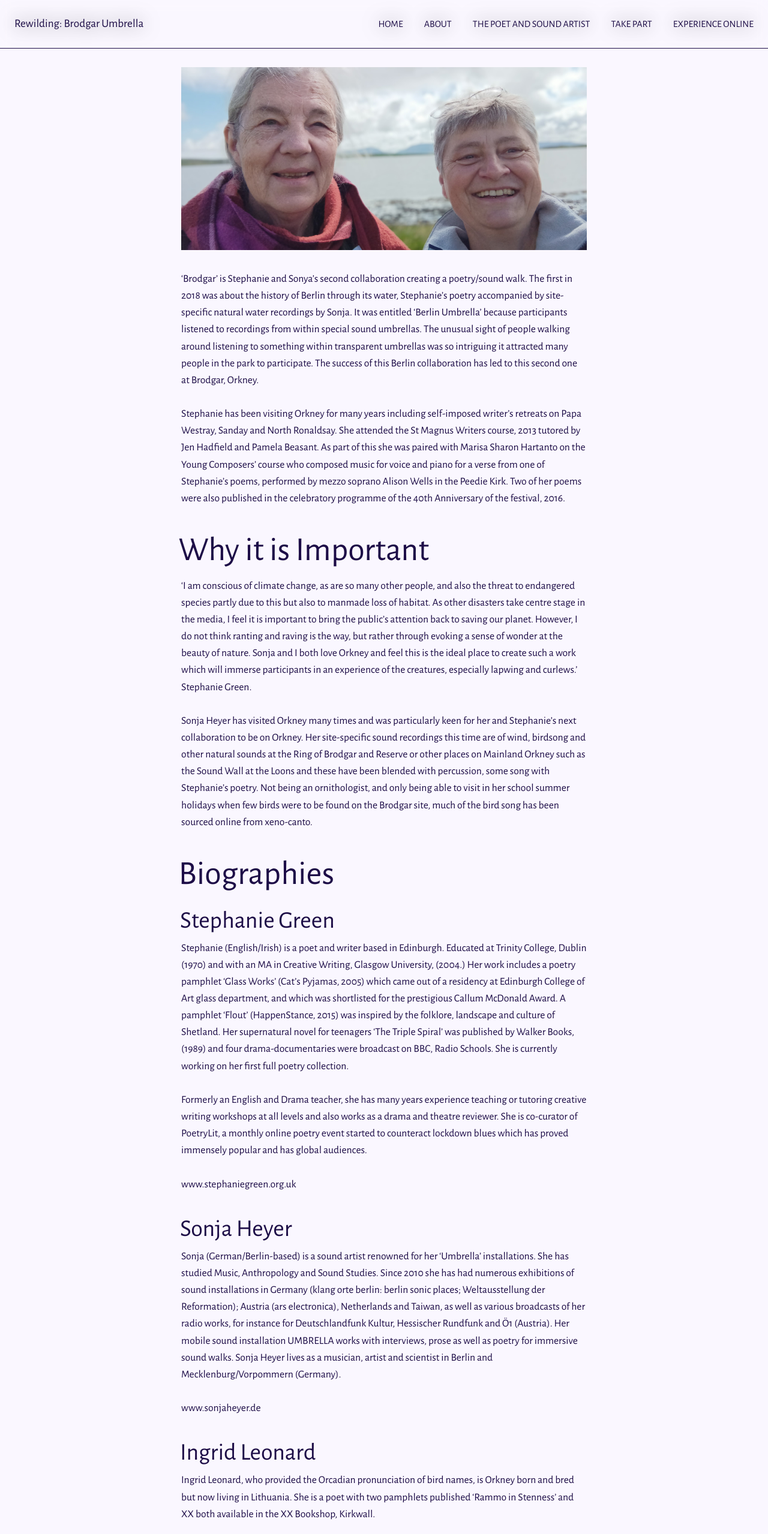
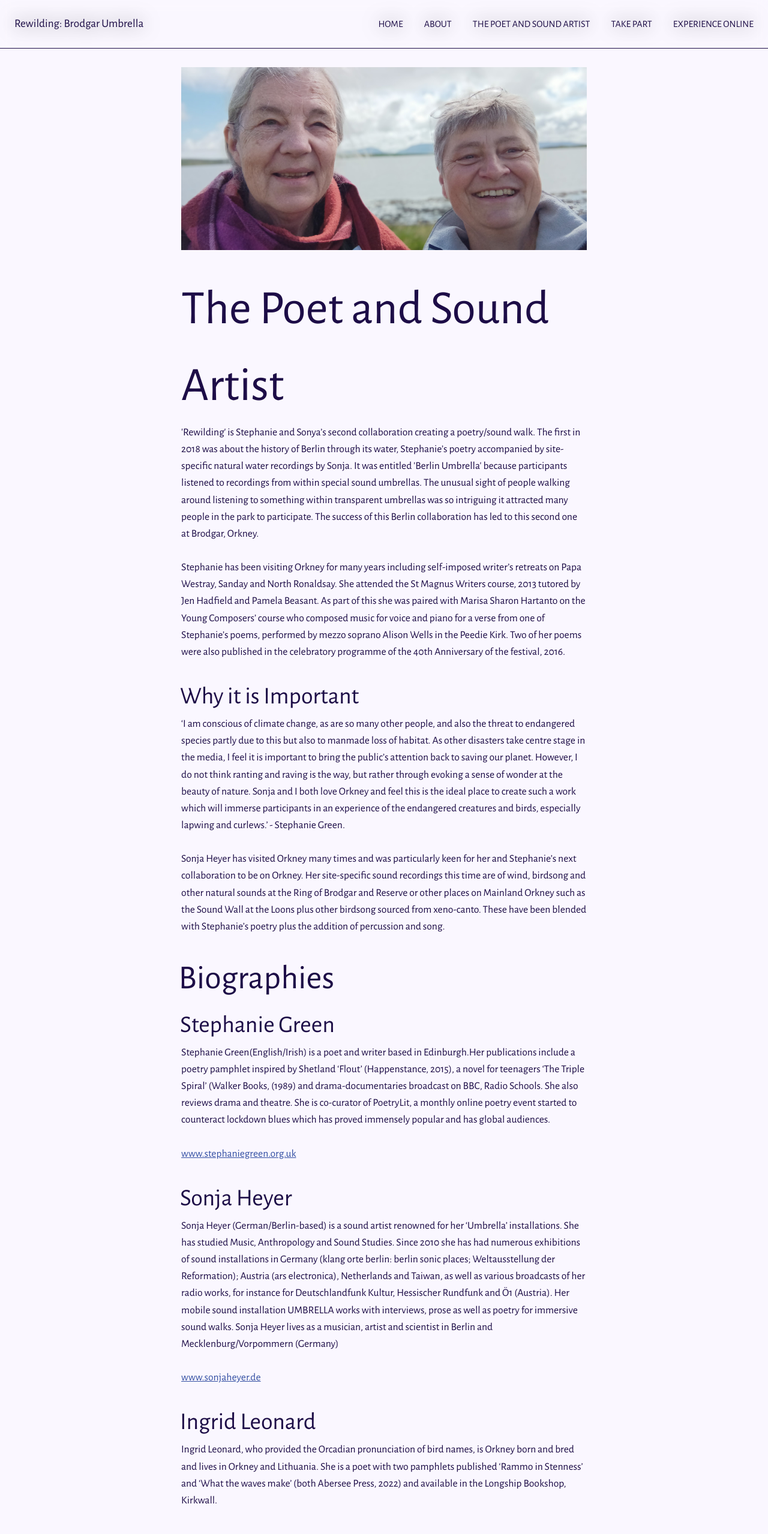
Before and after one commit to empowermint/brodgar, a Next.js app: page /poet-sound-artist in a window 1280 px wide. Shown: the top 2558 px of the page at 60% size. Built offline with nearby package versions, Linux system fonts and the light colour scheme.

Commit message:
Update page content

```diff
--- a/pages/poet-sound-artist.mdx
+++ b/pages/poet-sound-artist.mdx
@@ -13,39 +13,39 @@ export const meta = {
   alt="Stephanie Green (poet) and Sonja Heyer (sound artist) at the RSPB Reserve, Brodgar, Orkney, July 2022."
 />
 
-‘Brodgar’ is Stephanie and Sonya’s second collaboration creating a poetry/sound walk. The first in 2018 was about the history of Berlin through its water, Stephanie’s poetry accompanied by site-specific natural water recordings by Sonja. It was entitled ‘Berlin Umbrella’ because participants listened to recordings from within special sound umbrellas. The unusual sight of people walking around listening to something within transparent umbrellas was so intriguing it attracted many people in the park to participate. The success of this Berlin collaboration has led to this second one at Brodgar, Orkney.
+# The Poet and Sound Artist
 
-Stephanie has been visiting Orkney for many years including self-imposed writer’s retreats on Papa Westray, Sanday and North Ronaldsay. She attended the St Magnus Writers course, 2013 tutored by Jen Hadfield and Pamela Beasant. As part of this she was paired with Marisa Sharon Hartanto on the Young Composers’ course who composed music for voice and piano for a verse from one of Stephanie’s  poems, performed by mezzo soprano Alison Wells in the Peedie Kirk. Two of her poems were also published in the celebratory programme of the 40th Anniversary of the festival, 2016.
+'Rewilding' is Stephanie and Sonya’s second collaboration creating a poetry/sound walk. The first in 2018 was about the history of Berlin through its water, Stephanie’s poetry accompanied by site-specific natural water recordings by Sonja. It was entitled 'Berlin Umbrella' because participants listened to recordings from within special sound umbrellas. The unusual sight of people walking around listening to something within transparent umbrellas was so intriguing it attracted many people in the park to participate. The success of this Berlin collaboration has led to this second one at Brodgar, Orkney.
 
-## Why it is Important
+Stephanie has been visiting Orkney for many years including self-imposed writer’s retreats on Papa Westray, Sanday and North Ronaldsay. She attended the St Magnus Writers course, 2013 tutored by Jen Hadfield and Pamela Beasant. As part of this she was paired with Marisa Sharon Hartanto on the Young Composers’ course who composed music for voice and piano for a verse from one of Stephanie’s poems, performed by mezzo soprano Alison Wells in the Peedie Kirk. Two of her poems were also published in the celebratory programme of the 40th Anniversary of the festival, 2016.
 
-‘I am conscious of climate change, as are so many other people, and also the threat to  endangered species partly due to this but also to manmade loss of habitat.  As other disasters take centre stage in the media, I feel it is important to bring the public’s attention back to saving our planet. However, I do not think ranting and raving is the way, but rather through evoking a sense of wonder at the beauty of nature. Sonja and I both love Orkney and feel this is the ideal place to create such a work which will immerse participants in an experience of the creatures, especially lapwing and curlews.’ Stephanie Green.
+### Why it is Important
 
-Sonja Heyer has visited Orkney many times and was particularly keen for her and Stephanie’s next collaboration to be on Orkney. Her site-specific sound recordings this time are of wind, birdsong and other natural sounds at the Ring of Brodgar and Reserve or other places on Mainland Orkney such as the Sound Wall at the Loons and these have been blended with percussion, some song with Stephanie’s poetry. Not being an ornithologist, and only being able to visit in her school summer holidays when few birds were to be found on the Brodgar site, much of the bird song has been sourced online from xeno-canto.
+‘I am conscious of climate change, as are so many other people, and also the threat to  endangered species partly due to this but also to manmade loss of habitat.  As other disasters take centre stage in the media, I feel it is important to bring the public’s attention back to saving our planet. However, I do not think ranting and raving is the way, but rather through evoking a sense of wonder at the beauty of nature. Sonja and I both love Orkney and feel this is the ideal place to create such a work which will immerse participants in an experience of the endangered creatures and birds, especially lapwing and curlews.’ - Stephanie Green.
+
+Sonja Heyer has visited Orkney many times and was particularly keen for her and Stephanie’s next collaboration to be on Orkney. Her site-specific sound recordings this time are of wind, birdsong and other natural sounds at the Ring of Brodgar and Reserve or other places on Mainland Orkney such as the Sound Wall at the Loons plus other birdsong sourced from xeno-canto. These have been blended with Stephanie’s poetry plus the addition of  percussion and song.
 
 ## Biographies
 
 ### Stephanie Green
 
-Stephanie (English/Irish) is a poet and writer based in Edinburgh. Educated at Trinity College, Dublin (1970) and with an MA in Creative Writing, Glasgow University, (2004.)  Her work includes a poetry pamphlet ‘Glass Works’ (Cat’s Pyjamas, 2005) which came out of a residency at Edinburgh College of Art glass department, and which was shortlisted for the prestigious Callum McDonald Award. A pamphlet ‘Flout’ (HappenStance, 2015) was inspired by the folklore, landscape and culture of Shetland.  Her supernatural novel for teenagers ‘The Triple Spiral’ was published by Walker Books, (1989) and four drama-documentaries were broadcast on BBC, Radio Schools. She is currently working on her first full poetry collection.
+Stephanie Green(English/Irish) is a poet and writer based in Edinburgh.Her publications include a poetry pamphlet inspired by Shetland  ‘Flout’ (Happenstance, 2015), a novel for teenagers ‘The Triple Spiral’ (Walker Books, (1989) and drama-documentaries  broadcast on BBC, Radio Schools. She also reviews drama and theatre.  She is co-curator of PoetryLit, a monthly online poetry event started to counteract lockdown blues which has proved immensely popular and has global audiences.
 
-Formerly an English and Drama teacher, she has many years experience teaching or tutoring creative writing workshops at all levels and also works as a drama and theatre reviewer. She is co-curator of PoetryLit, a monthly online poetry event started to counteract lockdown blues which has proved immensely popular and has global audiences.
-
-www.stephaniegreen.org.uk
+[www.stephaniegreen.org.uk](http://www.stephaniegreen.org.uk)
 
 ### Sonja Heyer
 
-Sonja (German/Berlin-based) is a sound artist renowned for her ‘Umbrella’ installations. She has studied Music, Anthropology and Sound Studies. Since 2010 she has had numerous exhibitions of sound installations in Germany (klang orte berlin: berlin sonic places; Weltausstellung der Reformation); Austria (ars electronica), Netherlands and Taiwan, as well as various broadcasts of her radio works, for instance for Deutschlandfunk Kultur, Hessischer Rundfunk and Ö1 (Austria). Her mobile sound installation UMBRELLA works with interviews, prose as well as poetry for immersive sound walks. Sonja Heyer lives as a musician, artist and scientist in Berlin and Mecklenburg/Vorpommern (Germany).
+Sonja Heyer (German/Berlin-based) is a sound artist renowned for her ‘Umbrella’ installations. She has studied Music, Anthropology and Sound Studies. Since 2010 she has had numerous exhibitions of sound installations in Germany (*klang orte berlin: berlin sonic places; Weltausstellung der Reformation*); Austria (*ars electronica*), Netherlands and Taiwan, as well as various broadcasts of her radio works, for instance for Deutschlandfunk Kultur, Hessischer Rundfunk and Ö1 (Austria). Her mobile sound installation UMBRELLA works with interviews, prose as well as poetry for immersive sound walks. Sonja Heyer lives as a musician, artist and scientist in Berlin and Mecklenburg/Vorpommern (Germany)
 
-www.sonjaheyer.de
+[www.sonjaheyer.de](http://www.sonjaheyer.de)
 
 ### Ingrid Leonard
 
-Ingrid Leonard, who provided the Orcadian pronunciation of bird names, is Orkney born and bred but now living in Lithuania. She is a poet with two pamphlets published ‘Rammo in Stenness’ and XX both available in the XX Bookshop, Kirkwall.
+Ingrid Leonard, who provided the Orcadian pronunciation of bird names, is Orkney born and bred and lives in Orkney and Lithuania. She is a poet with two pamphlets published ‘Rammo in Stenness’ and ‘What the waves make’ (both Abersee Press, 2022) and  available in the Longship Bookshop, Kirkwall.
 
 ### Lucy Alsop
 
-Lucy Alsop is a soprano who has previously performed a solo work, XX at the St Magnus Festival (Date) Orkney born and bred she continues to live on Orkney and works as a copyeditor for the XX.
+﻿Lucy Alsop, Orkney-based,  sings with the Mayfield Singers, with whom she performed in the St Magnus Festival in 2013, and the Battle of Jutland commemorations in 2016, televised on the BBC. She has also sung with the St Magnus Festival Choir and in 2018 sang the *Esurientes* solo in John Rutter’s Magnificat in the Winter Choir concert in St Magnus Cathedral.
 
 </section>
 
```
Also changed, not shown: pages/about.mdx (+12 -8 lines), pages/take-part/index.mdx (+8 -8 lines).
